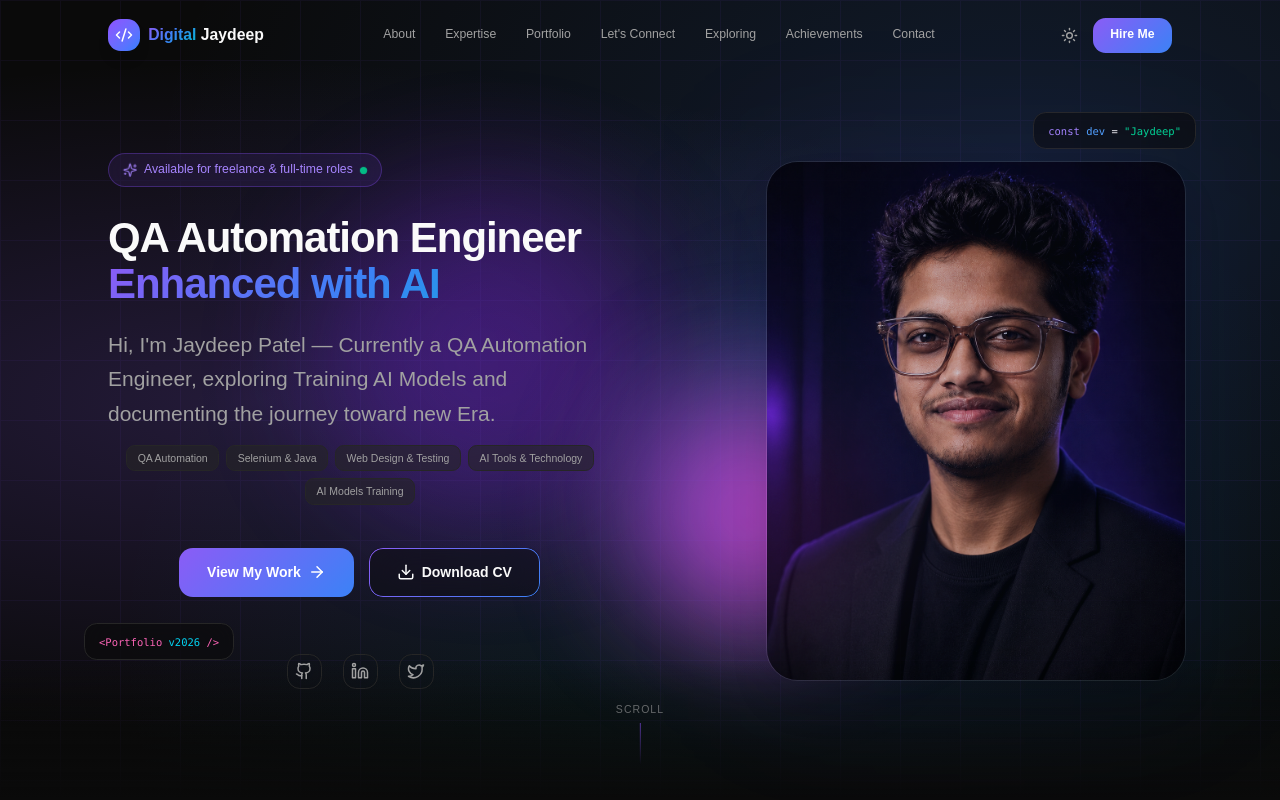
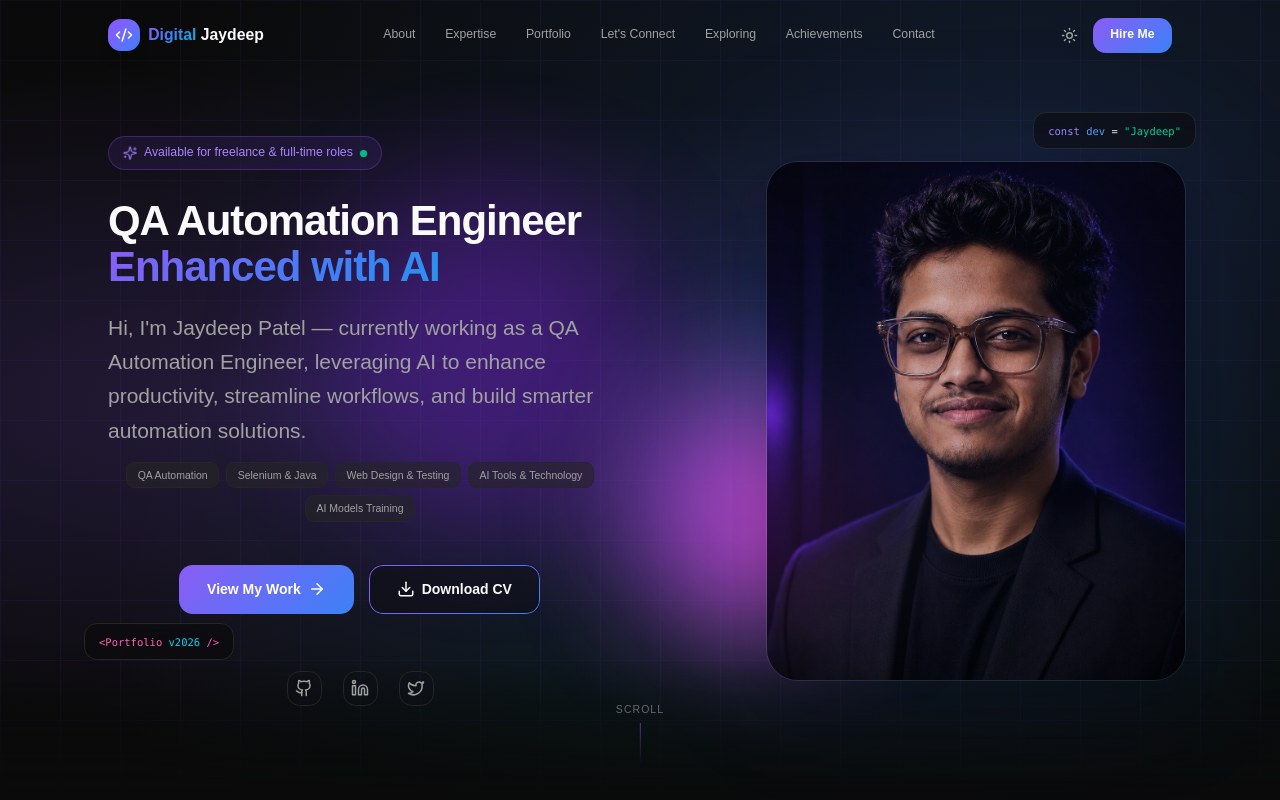
Before and after one commit to JaydeepAI/JaydeepAI.github.io, a React (Vite) app: page / in a window 1280 px wide. Shown: the top 800 px of the page. Built offline with nearby package versions, Linux system fonts and the light colour scheme.

Commit message:
Update HeroSection.tsx

```diff
--- a/src/app/components/HeroSection.tsx
+++ b/src/app/components/HeroSection.tsx
@@ -170,7 +170,7 @@ const downloadProfile = () => {
 
         {/* Subtitle */}
         <p className="text-lg sm:text-xl lg:text-2xl text-muted-foreground max-w-xl mx-auto mb-4 leading-relaxed">
-          Hi, I'm Jaydeep Patel —  Currently a QA Automation Engineer, exploring Training AI Models and documenting the journey toward new Era.
+          Hi, I'm Jaydeep Patel — currently working as a QA Automation Engineer, leveraging AI to enhance productivity, streamline workflows, and build smarter automation solutions.
         </p>
 
         {/* Role tags */}
```
